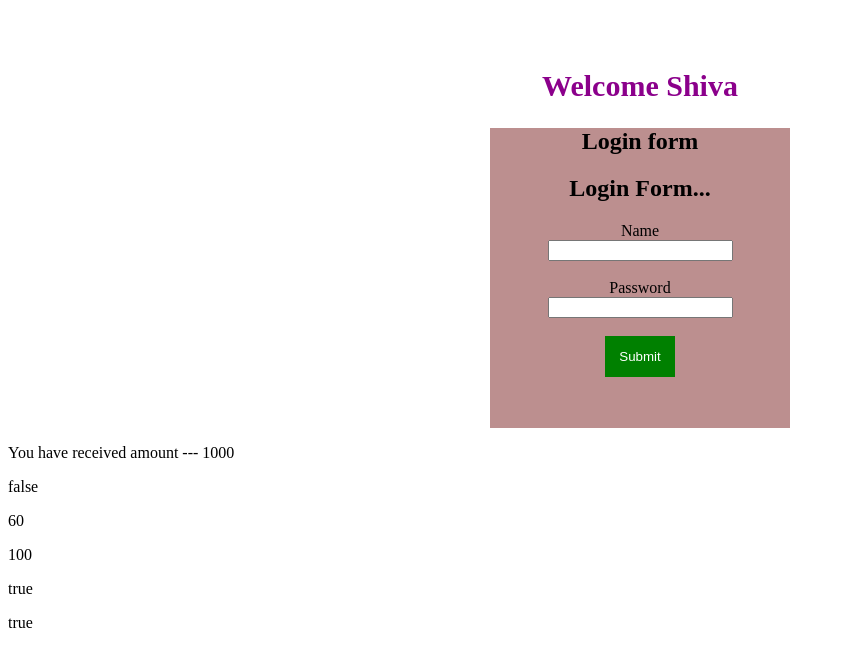
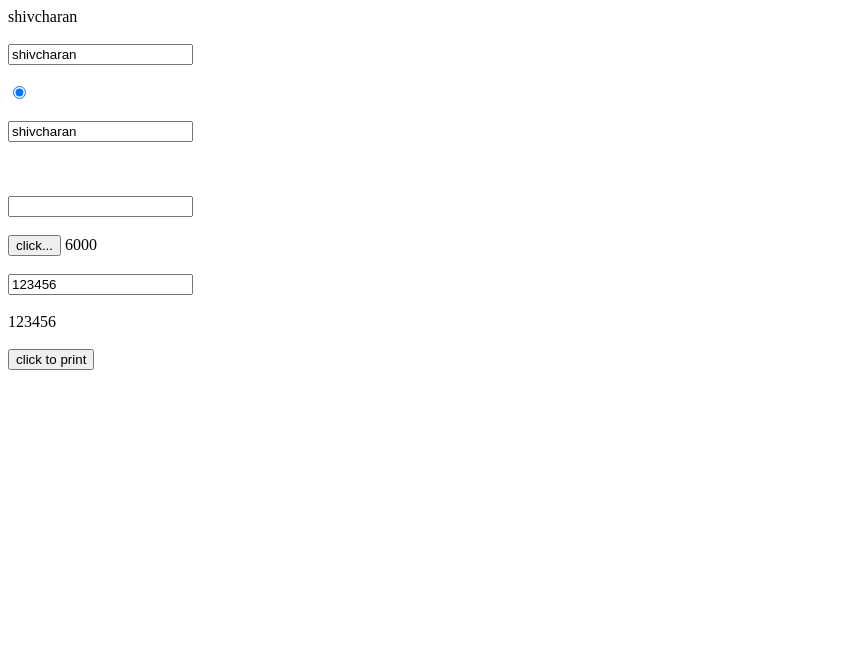
Before and after one commit to shivcharankhanderao/My_Angular_Project, an Angular app in the folder My_First_Project/: page / in a window 1280 px wide. Shown: the top 666 px of the page, without its empty margins (0-845 px from the left). Built offline with nearby package versions, Linux system fonts and the light colour scheme.

Commit message:
Data Binding

```diff
--- a/My_First_Project/src/app/app.component.html
+++ b/My_First_Project/src/app/app.component.html
@@ -1,5 +1,5 @@
-<br><br>
-<!-- <h2>{{firstName}}</h2> -->
+<!-- <br><br>
+ <h2>{{firstName}}</h2>
 <h2 class="user-name">Welcome {{studentName}}</h2>
 <div class="container">
   <form>
@@ -12,23 +12,46 @@
     <br>
     <input type="password">
     <br><br>
-    <button class="sbmt-btn">Submit</button>
-  </form>
-</div>
+    <button class="sbmt-btn">Submit</button> -->
+  <!-- </form> -->
+<!-- </div> -->
 
-<p>You have received amount --- {{amount}}</p>
-<p>{{isFavCity}}</p>
+<!-- <p>You have received amount --- {{amount}}</p>
+<p>{{isFavCity}}</p> -->
 <!-- Test case 1: can we use typeof operator into interpollation = no we can not use -->
 <!-- <p>{{typeof(isFavCity)}}</p> -->
 <!-- Test case 2: can we use arithmatic operator into interpollation = yes we can use -->
-<p>{{50+10}}</p>
+<!-- <p>{{50+10}}</p> -->
 <!-- Test case 3: can we use method/function into interpollation = yes we can use -->
-<p>{{testingFunction(30,70)}}</p>
+<!-- <p>{{testingFunction(30,70)}}</p> -->
 <!-- test case 4: can we use assignment operator into interpollation = no we can not use
 = -- assignment operator(use to assign value) not possible
 == -- Equality operator(it will check only value equality) it possible
 === --Equality operator(it will check value as well as datatype) it possible -->
 <!-- <p>{{isFavCity=false}}</p> -->
-<p>{{isFavCity==false}}</p>
-<p>{{isFavCity===false}}</p>
+<!-- <p>{{isFavCity==false}}</p> -->
+<!-- <p>{{isFavCity===false}}</p> -->
 <!-- <p>{{amount==='1000'}}</p> if datatype is differernt then it will through an error -->
+
+{{myName}}
+<br><br>
+<input type="text" [value]="myName">
+<br><br>
+<input type="radio" [checked]="gender">
+<br><br>
+<input type="text" value="{{myName}}">
+<br><br>
+<!-- <input type="text" disabled="{{isDisable}}"> we can not use interpollation majorlly -->
+<br><br>
+<input type="text" [disabled]="isDisable"><br><br>
+
+<!-- EventBinding () (click), (focus), (blur) -->
+<button (click)="testingEventBinding()">click...</button>
+{{eventBindingData}}
+<br><br>
+<!-- two way data binding -->
+<input type="text" [(ngModel)]="twowayBindingTest">
+<br><br>
+{{twowayBindingTest}}
+<br><br>
+<button (click)="test()">click to print</button>
--- a/My_First_Project/src/app/app.component.ts
+++ b/My_First_Project/src/app/app.component.ts
@@ -19,9 +19,25 @@ export class AppComponent {
   amount=1000;
   isFavCity=false;
 
+  myName='shivcharan';
+  gender=true;
+  isDisable=false;
+  eventBindingData=6000;
+
+  twowayBindingTest= 123456;
+
   testingFunction(x:number , y:number ){
 
     return x+y;
+  }
+
+  testingEventBinding(){
+    this.eventBindingData=5000;
+  }
+
+  test(){
+    console.log(this.twowayBindingTest);
+
   }
 }
 
--- a/My_First_Project/src/app/app.module.ts
+++ b/My_First_Project/src/app/app.module.ts
@@ -3,6 +3,7 @@ import { BrowserModule } from '@angular/platform-browser';
 
 import { AppRoutingModule } from './app-routing.module';
 import { AppComponent } from './app.component';
+import { FormsModule } from '@angular/forms';
 
 @NgModule({
   declarations: [
@@ -10,7 +11,8 @@ import { AppComponent } from './app.component';
   ],
   imports: [
     BrowserModule,
-    AppRoutingModule
+    AppRoutingModule,
+    FormsModule
   ],
   providers: [],
   bootstrap: [AppComponent]
```
